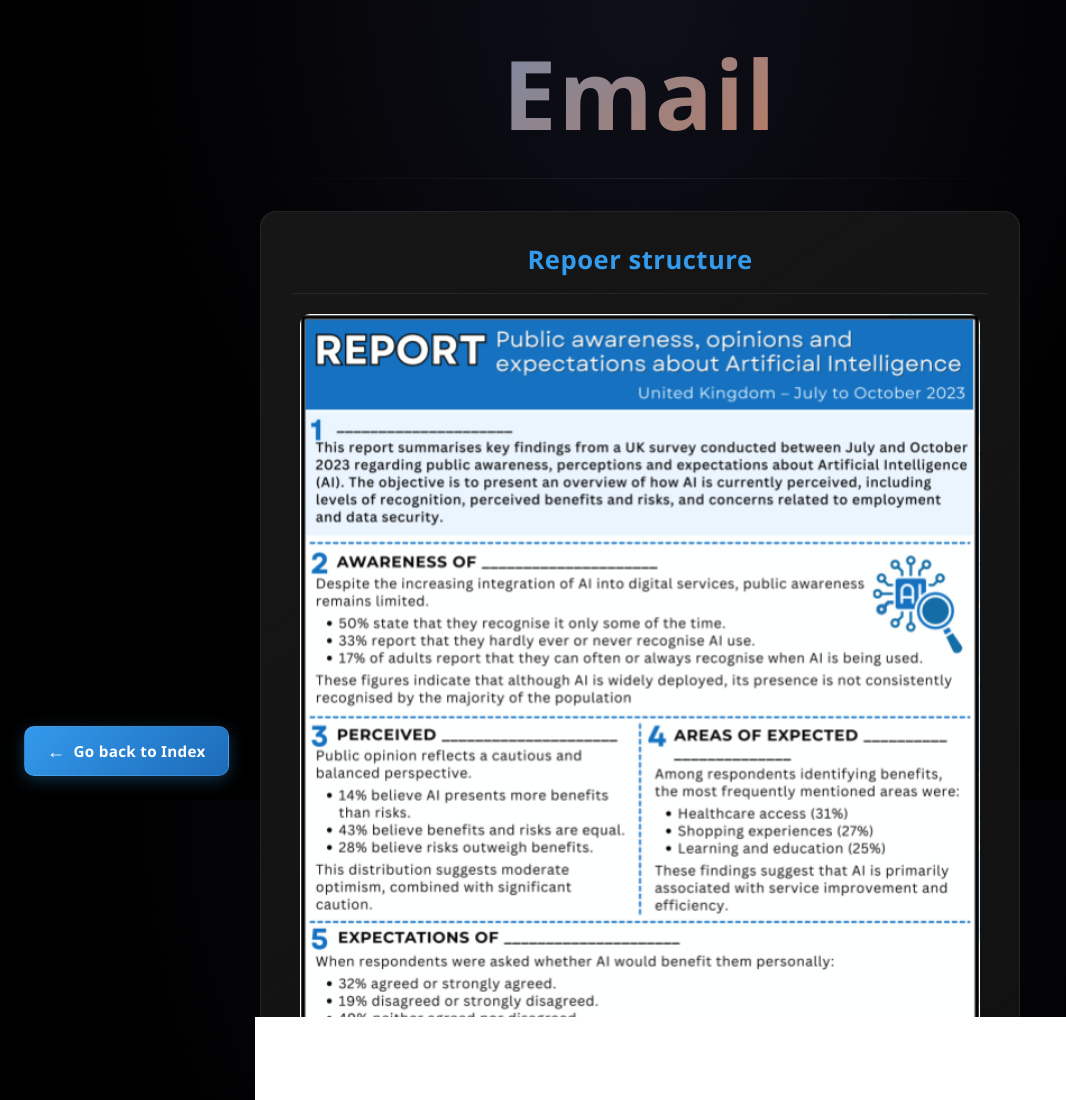
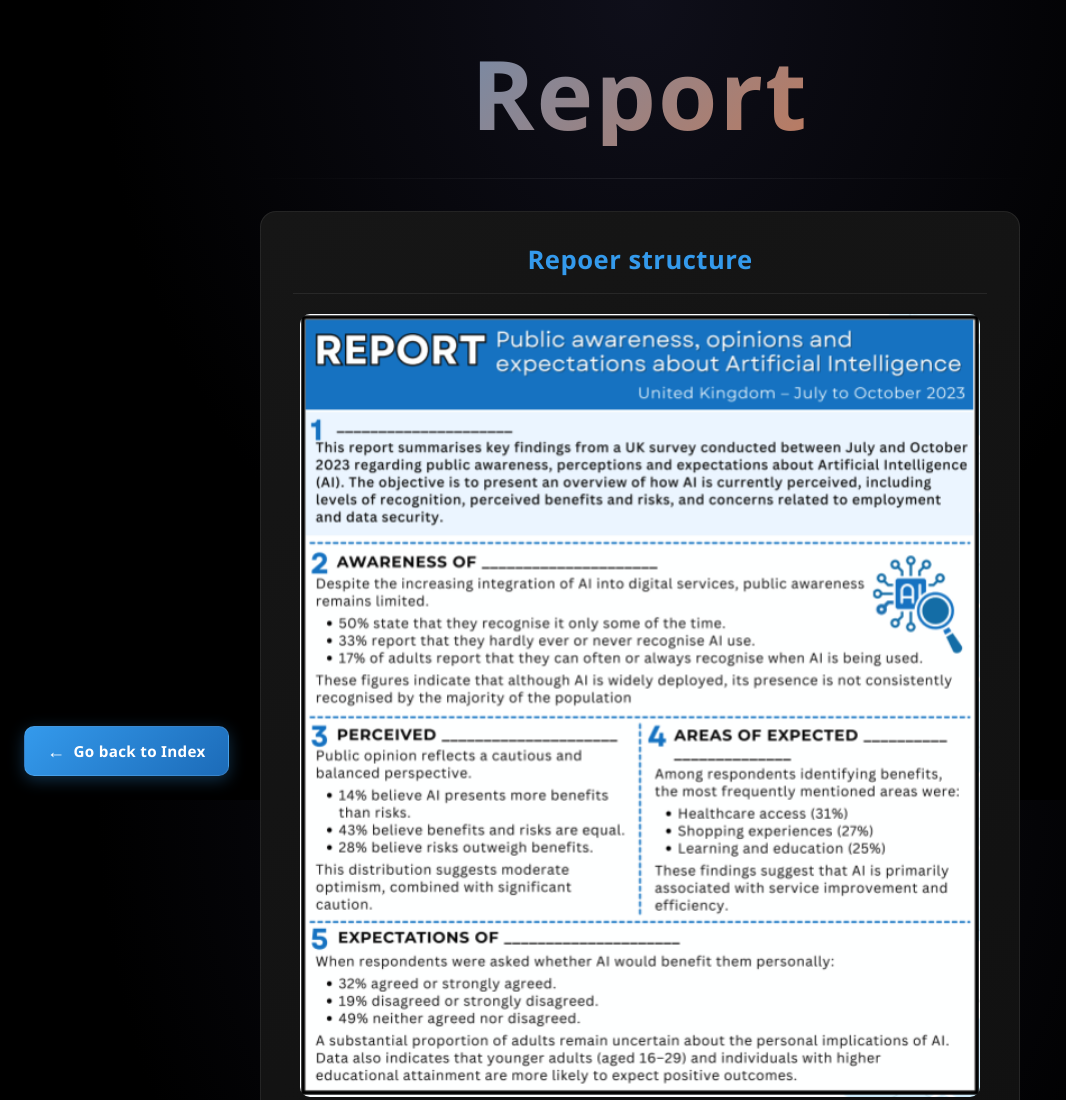
Before and after one commit to luisdeleonymatteogatti-debug/IT-Diccionary, a plain HTML site: page other/Report.html in a window 1280 px wide. Shown: the top 1100 px of the page, without its empty margins (0-1066 px from the left). Drawn offline with Linux system fonts and the light colour scheme.

Commit message:
How can Luis make so many mistakes

```diff
--- a/other/Report.html
+++ b/other/Report.html
@@ -10,7 +10,7 @@
 <body>
 
 
-  <h1>Email</h1>
+  <h1>Report</h1>
   <hr>
   <div class="lista-vertical">
 
```
